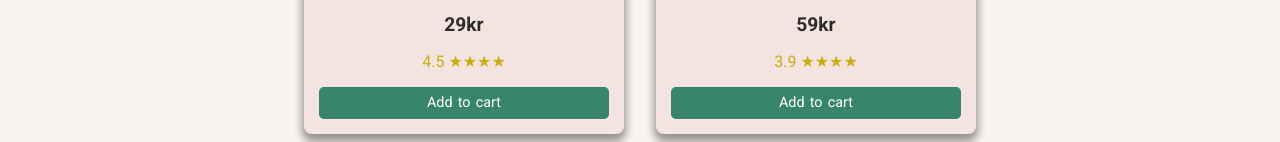
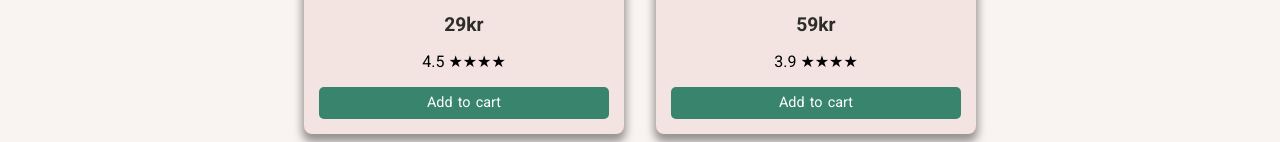
Before and after one commit to DavidAkerlind/Airbean-JavaScript-vecka-4, a plain HTML site: page index.html in a window 1280 px wide. Shown: the part 535-677 px from the top of the page. Drawn offline with Linux system fonts and the light colour scheme.

Commit message:
Update rating color in CSS for improved visibility

```diff
--- a/style.css
+++ b/style.css
@@ -128,7 +128,7 @@ footer section article {
 }
 
 .rating {
-    color: rgb(201, 173, 17);
+    color: rgb(0, 0, 0);
     font-size: 1rem;
 }
 
```
